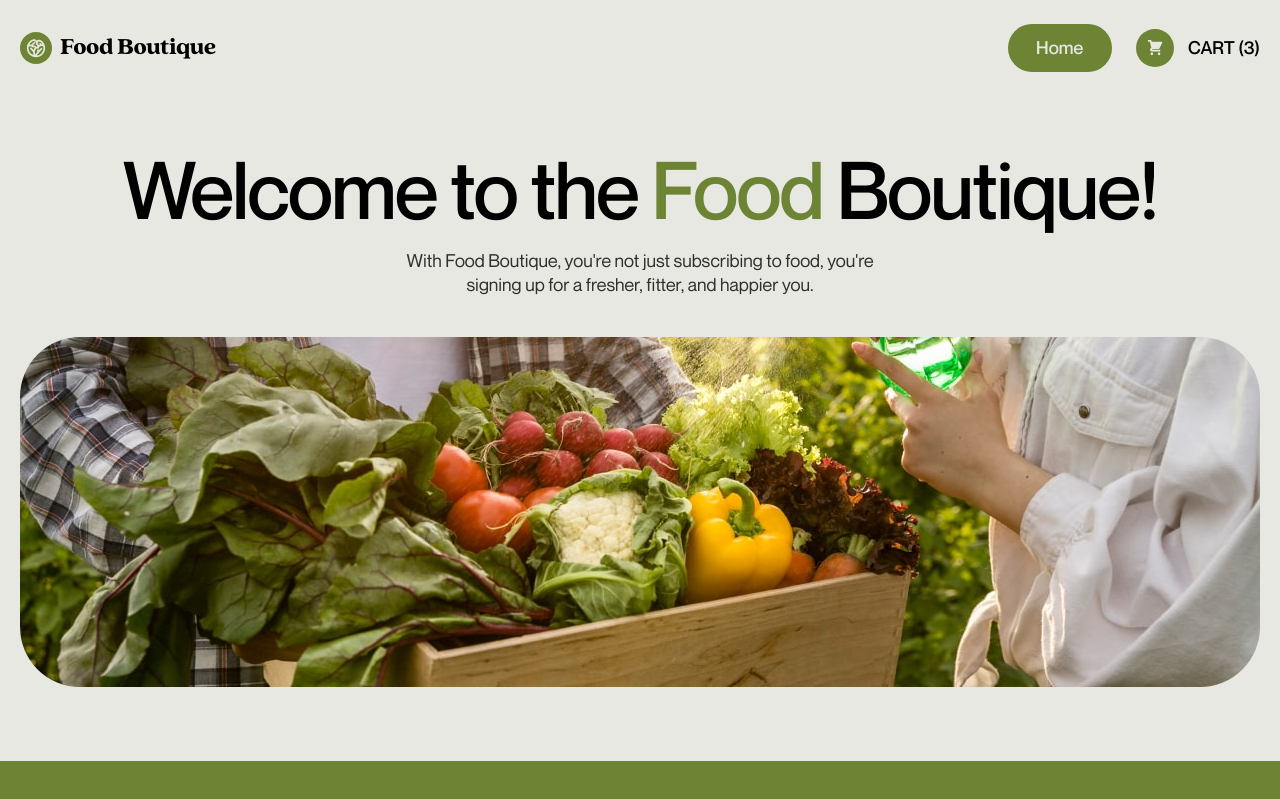
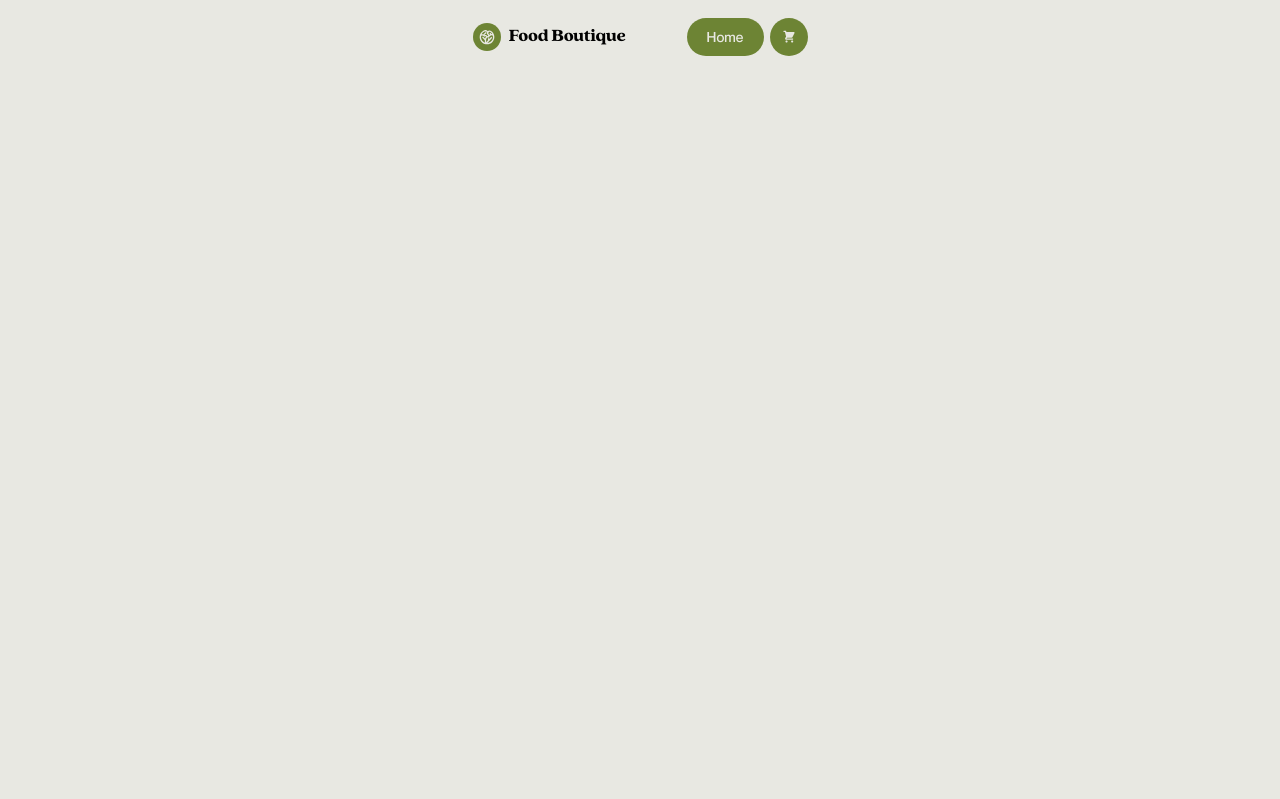
Before and after one commit to Darina202/food_boutique, a React (Create React App) app: page /food_boutique/cart in a window 1280 px wide. Shown: the top 799 px of the page. Built offline with nearby package versions, Linux system fonts and the light colour scheme.

Commit message:
upd layout

```diff
--- a/public/index.html
+++ b/public/index.html
@@ -3,12 +3,9 @@
   <head>
     <meta charset="utf-8" />
     <link rel="icon" href="%PUBLIC_URL%/favicon.svg" />
-    <meta name="viewport" content="width=device-width, initial-scale=1" />
+    <meta name="viewport" content="width=device-width, initial-scale=1.0" />
     <meta name="theme-color" content="#000000" />
-    <meta
-      name="description"
-      content="Web site created using create-react-app"
-    />
+    <meta name="description" content="Web site created using create-react-app" />
     <link rel="apple-touch-icon" href="%PUBLIC_URL%/logo192.png" />
     <!--
       manifest.json provides metadata used when your web app is installed on a
--- a/src/components/App.jsx
+++ b/src/components/App.jsx
@@ -3,11 +3,9 @@ import Layout from './Layout/Layout';
 
 const App = () => {
   return (
-    <div>
-      <Layout>
-        <Hero />
-      </Layout>
-    </div>
+    <>
+      <Layout>{/* <Hero /> */}</Layout>
+    </>
   );
 };
 export default App;
--- a/src/components/Footer/Footer.jsx
+++ b/src/components/Footer/Footer.jsx
@@ -5,7 +5,7 @@ import EmailForm from './EmailForm/EmailForm';
 
 const Footer = () => {
   return (
-    <div className={styles.footer}>
+    <footer className={styles.footer}>
       <div className={styles.container}>
         <div className={styles.content}>
           <div className={styles.right}>
@@ -26,7 +26,7 @@ const Footer = () => {
           <p>Privacy Policy / Terms of Service</p>
         </div>
       </div>
-    </div>
+    </footer>
   );
 };
 export default Footer;
--- a/src/components/Header/Header.jsx
+++ b/src/components/Header/Header.jsx
@@ -2,9 +2,10 @@ import styles from './header.module.css';
 import sprite from '../../img/icons.svg';
 import Logo from 'components/Logo/Logo';
 import { NavLink } from 'react-router';
+
 const Header = () => {
   return (
-    <div className={styles.header}>
+    <header className={styles.header}>
       <Logo />
       <nav>
         <ul className={styles.menu}>
@@ -18,12 +19,12 @@ const Header = () => {
                   <use href={`${sprite}#icon-cart`}></use>
                 </svg>
               </span>
-              Cart (3)
+              <span className={styles.counter}> Cart (3)</span>
             </NavLink>
           </li>
         </ul>
       </nav>
-    </div>
+    </header>
   );
 };
 export default Header;
--- a/src/components/Header/header.module.css
+++ b/src/components/Header/header.module.css
@@ -2,33 +2,44 @@
   display: flex;
   justify-content: space-between;
   align-items: center;
-  padding: 24px 0 77px;
-  margin: 0 auto;
-  max-width: 1240px;
+  padding-bottom: 77px;
+}
+
+.menu {
+  display: flex;
+  align-items: center;
+  /* gap: 24px; */
+  gap: 6px;
 }
 
 .btn {
   font-weight: 500;
-  font-size: 18px;
-  line-height: 133%;
-  color: #e8e8e2;
-  border-radius: 30px;
-  padding: 12px 28px;
+  /* font-size: 18px;
+  line-height: 133%; */
+  /* padding: 12px 28px;
   width: 104px;
-  height: 48px;
+  height: 48px; */
   background: var(--green);
   cursor: pointer;
+  color: var(--grey);
+  border-radius: 30px;
+
+  font-size: 14px;
+  line-height: 129%;
+  padding: 10px 20px;
+  width: 77px;
+  height: 38px;
 }
 
 .cart {
-  font-weight: 500;
+  /* font-weight: 500;
   font-size: 18px;
   line-height: 133%;
   text-transform: uppercase;
   color: var(--black);
   display: flex;
   gap: 14px;
-  align-items: center;
+  align-items: center; */
 }
 
 .icon {
@@ -40,10 +51,20 @@
   height: 38px;
   background: var(--green);
   fill: var(--grey);
+  & svg {
+    width: 14px;
+    height: 14px;
+  }
 }
 
-.menu {
+.counter {
+  font-weight: 500;
+  font-size: 18px;
+  line-height: 133%;
+  text-transform: uppercase;
+  color: var(--black);
   display: flex;
+  gap: 14px;
   align-items: center;
-  gap: 24px;
+  display: none;
 }
--- a/src/components/Hero/Hero.jsx
+++ b/src/components/Hero/Hero.jsx
@@ -3,20 +3,18 @@ import styles from './hero.module.css';
 
 const Hero = () => {
   return (
+    <section>
       <div className={styles.container}>
         <h1 className={styles.title}>
           Welcome to the <span className={styles.titleColor}>Food</span> Boutique!
         </h1>
         <p className={styles.text}>
-        With Food Boutique, you're not just subscribing to food, you're signing
-        up for a fresher, fitter, and happier you.
+          With Food Boutique, you're not just subscribing to food, you're signing up for a fresher, fitter, and happier
+          you.
         </p>
-      <img
-        className={styles.img}
-        src={heroImg}
-        alt="Fresh vegetables in Food Boutique"
-      />
+        <img className={styles.img} src={heroImg} alt="Fresh vegetables in Food Boutique" />
       </div>
+    </section>
   );
 };
 export default Hero;
--- a/src/components/Hero/hero.module.css
+++ b/src/components/Hero/hero.module.css
@@ -3,9 +3,7 @@
   flex-direction: column;
   align-items: center;
   justify-content: center;
-  margin: 0 auto;
   padding-bottom: 74px;
-  max-width: 1240px;
 }
 
 .title {
--- a/src/components/Layout/Layout.jsx
+++ b/src/components/Layout/Layout.jsx
@@ -1,13 +1,18 @@
-import Footer from '../Footer/Footer';
-import Header from '../Header/Header';
+import Hero from 'components/Hero/Hero';
+import styles from './layout.module.css';
+import Footer from 'components/Footer/Footer';
+import Header from 'components/Header/Header';
 
 const Layout = ({ children }) => {
   return (
-    <div>
-      <Header />
-      {children}
-      <Footer />
-    </div>
+    <>
+      <div className={styles.container}>
+        <Header />
+        {/* <Hero /> */}
+        {/* {children} */}
+      </div>
+      {/* <Footer /> */}
+    </>
   );
 };
 export default Layout;
--- a/src/components/Layout/layout.module.css
+++ b/src/components/Layout/layout.module.css
@@ -1,4 +1,9 @@
 .container {
-  /* padding: 24px 20px 20px; */
-  /* margin: 0 auto; */
+  padding-top: 18px;
+  max-width: 335px;
+
+  /* padding-top: 24px;
+  max-width: 1240px; */
+  width: 100%;
+  margin: 0 auto;
 }
--- a/src/components/Logo/Logo.jsx
+++ b/src/components/Logo/Logo.jsx
@@ -7,7 +7,7 @@ const Logo = ({ colorClass }) => {
     <>
       <Link className={`${styles.logo} ${styles[colorClass]}`} to="./">
         <span className={styles.icon}>
-          <svg width="20" height="20">
+          <svg>
             <use href={`${sprite}#icon-logo`}></use>
           </svg>
         </span>
--- a/src/components/Logo/logo.module.css
+++ b/src/components/Logo/logo.module.css
@@ -3,31 +3,42 @@
     Quincy CF,
     sans-serif;
   font-weight: 900;
-  font-size: 24px;
-  line-height: 100%;
+  /* font-size: 24px;
+  line-height: 100%; */
   letter-spacing: -0.02em;
   color: var(--black);
   display: flex;
   gap: 8px;
   align-items: center;
-}
 
-.footer {
-  color: var(--grey);
+  font-size: 18px;
+  line-height: 111%;
 }
 
 .icon {
   display: flex;
   align-items: center;
   justify-content: center;
-  width: 32px;
-  height: 32px;
+  width: 28px;
+  height: 28px;
+  /* width: 32px;
+  height: 32px; */
   background: var(--green);
   border-radius: 50%;
   fill: var(--grey);
+  & svg {
+    width: 16px;
+    height: 16px;
+  }
+  /*  & svg {
+    width: 20px;
+    height: 20px; } */
 }
 
-.footer .icon {
-  fill: var(--green);
-  background: var(--grey);
+.footer {
+  color: var(--grey);
+  & .icon {
+    fill: var(--green);
+    background: var(--grey);
+  }
 }
```
Lines whose indentation alone changed are shown as unchanged.
